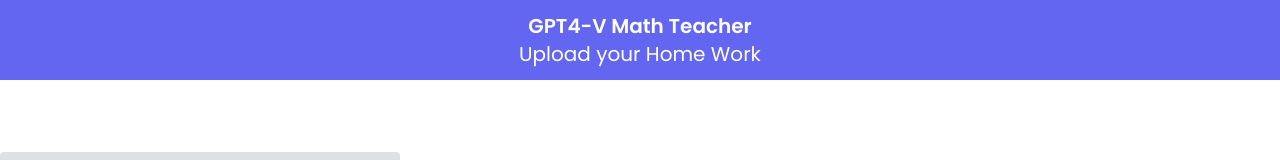
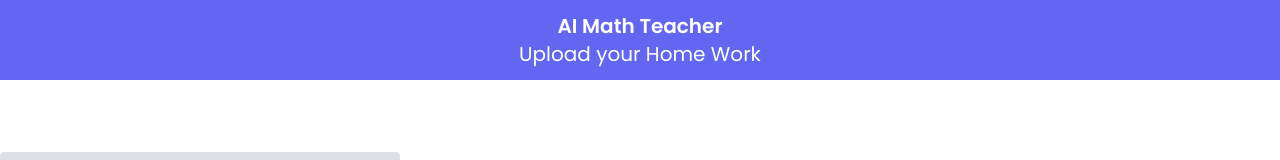
Before and after one commit to satvik314/gpt4v-math, a Next.js app: page / in a window 1280 px wide. Shown: the top 160 px of the page. Built offline with nearby package versions, Linux system fonts and the light colour scheme.

Commit message:
changed heading

```diff
--- a/app/page.tsx
+++ b/app/page.tsx
@@ -61,7 +61,7 @@ export default function Home() {
     <div className='min-h-screen text-md'>
       <div className='w-full py-3 bg-indigo-500'>
         <h2 className='text-xl text-white font-semibold text-center'>
-          GPT4-V Math Teacher
+          AI Math Teacher
         </h2>
         <h3 className='text-xl text-white text-center'>
           Upload your Home Work
```
